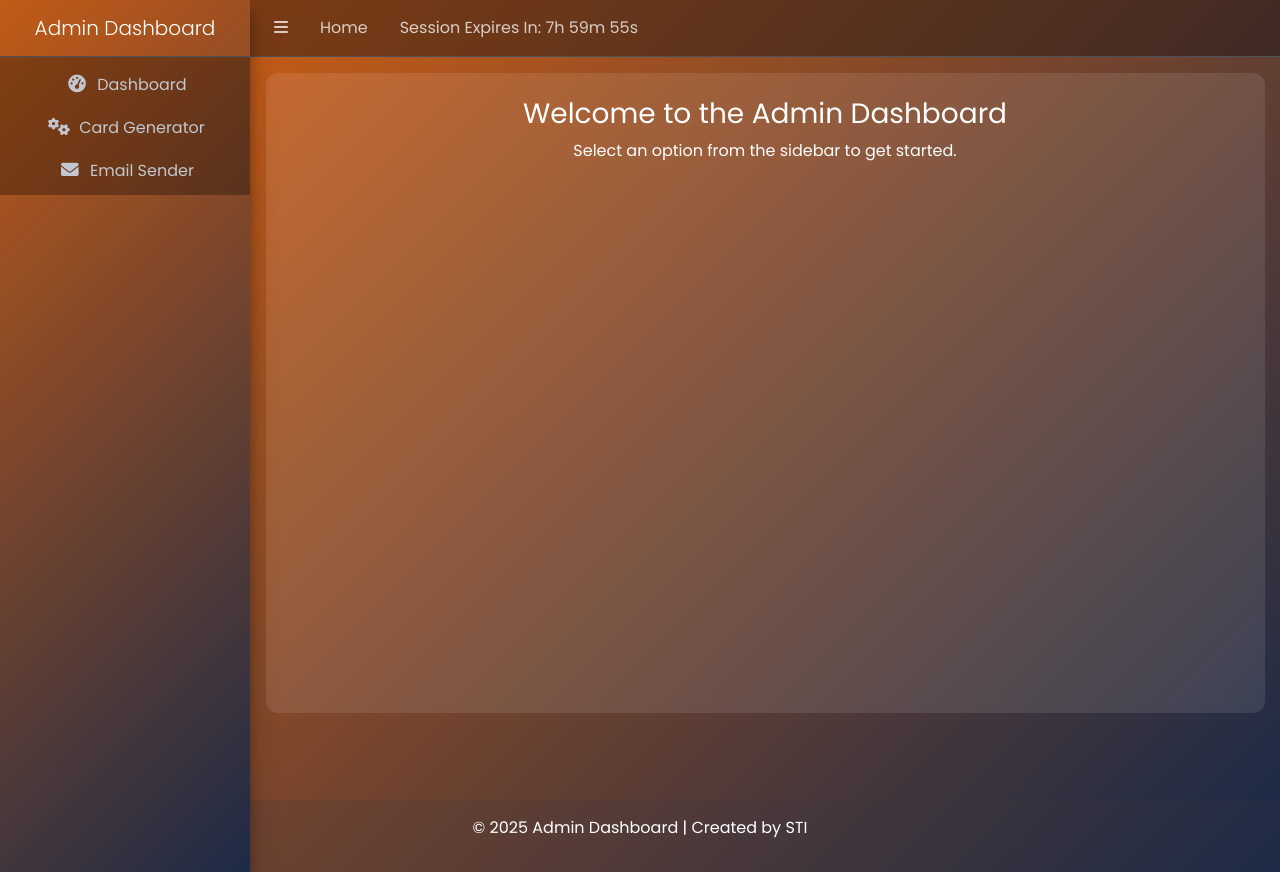
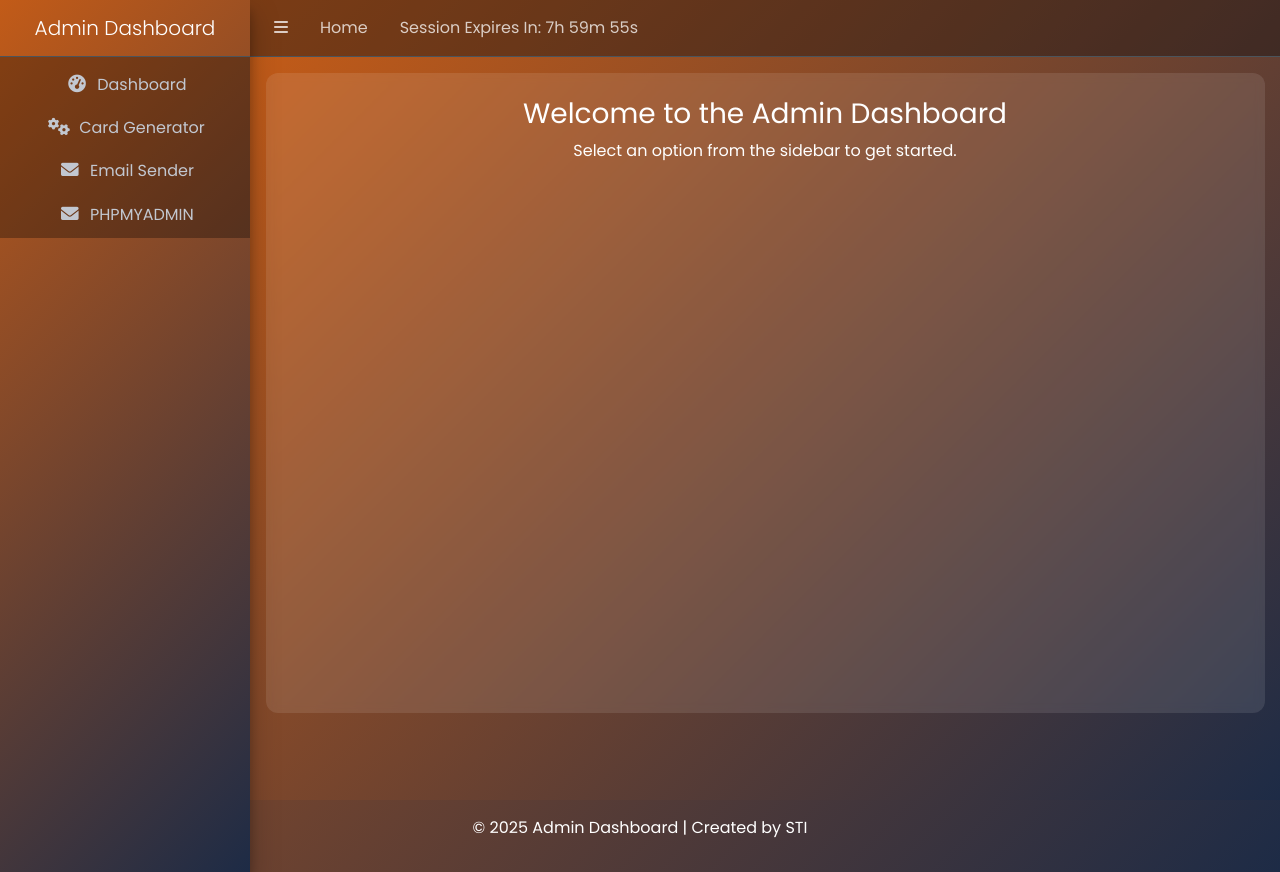
Before and after one commit to SaggyMassiveFuckingSackOfShit/AutomatedInsuranceCardGeneratorAndEmailer, a PHP site: page /home.php in a window 1280 px wide. Run offline with PHP 8.4, Linux system fonts and the light colour scheme; the visitor is signed in with stand-in values (Sample User, id 1); some libraries are stand-ins or nearby versions.

Commit message:
Update home.php

```diff
--- a/home.php
+++ b/home.php
@@ -219,16 +219,23 @@ $access_granted = $_SESSION['access_granted'] ?? false;
                             </a>
                         </li>
                         <li class="nav-item">
-                            <a href="generator.php" class="nav-link" onclick="loadPage('generator.html', event)">
+                            <a href="generator.html" class="nav-link" onclick="loadPage('generator.html', event)">
                                 <i class="nav-icon fas fa-cogs"></i>
                                 <p>Card Generator</p>
                             </a>
                         </li>
 
                         <li class="nav-item">
-                            <a href="emailsender.php" class="nav-link" onclick="loadPage('mailer.php', event)">
+                            <a href="mailer.php" class="nav-link" onclick="loadPage('mailer.php', event)">
                                 <i class="nav-icon fas fa-envelope"></i>
                                 <p>Email Sender</p>
+                            </a>
+                        </li>
+
+                        <li class="nav-item">
+                            <a href="" class="nav-link" onclick="loadPage('', event)">
+                                <i class="nav-icon fas fa-envelope"></i>
+                                <p>PHPMYADMIN</p>
                             </a>
                         </li>
                     </ul>
```
